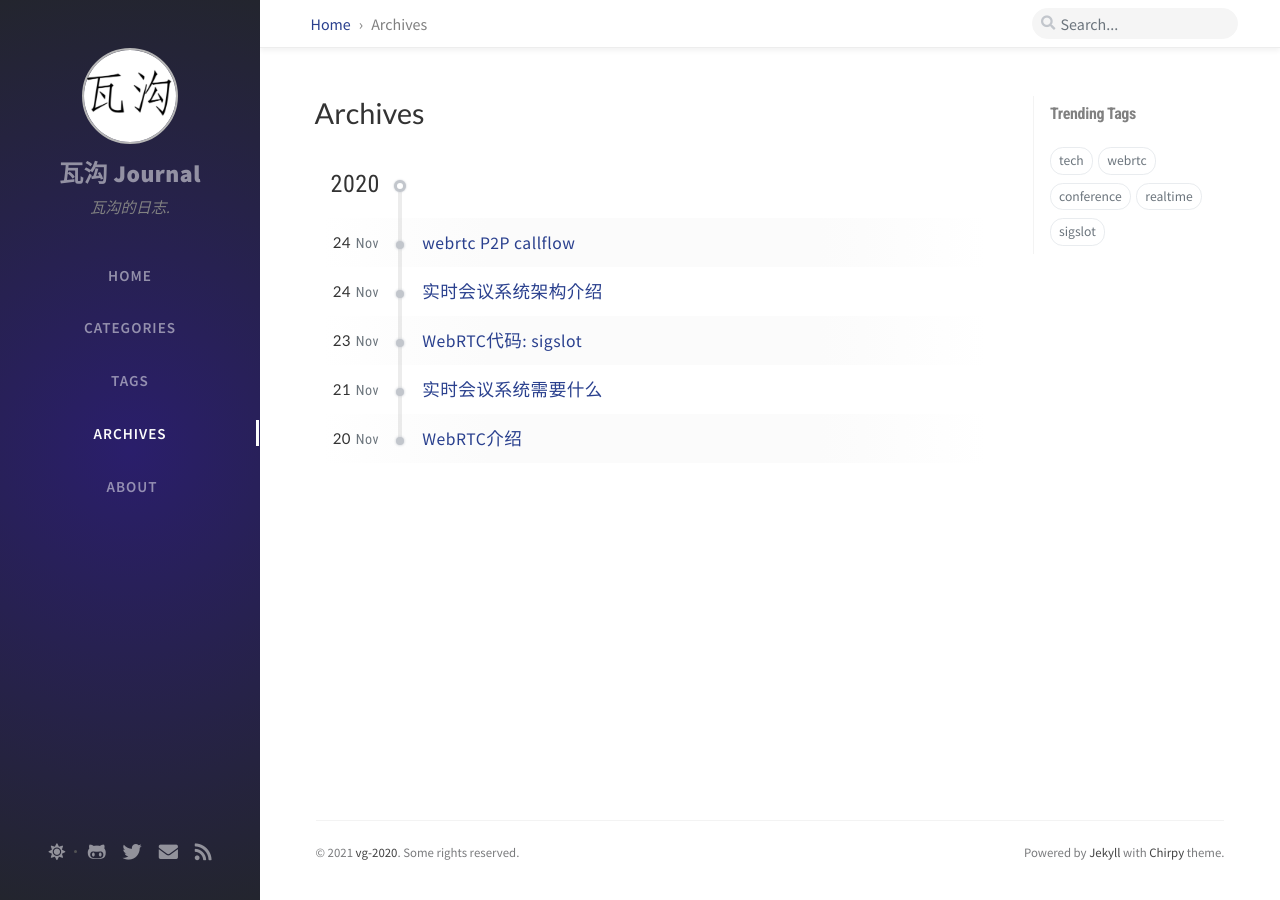
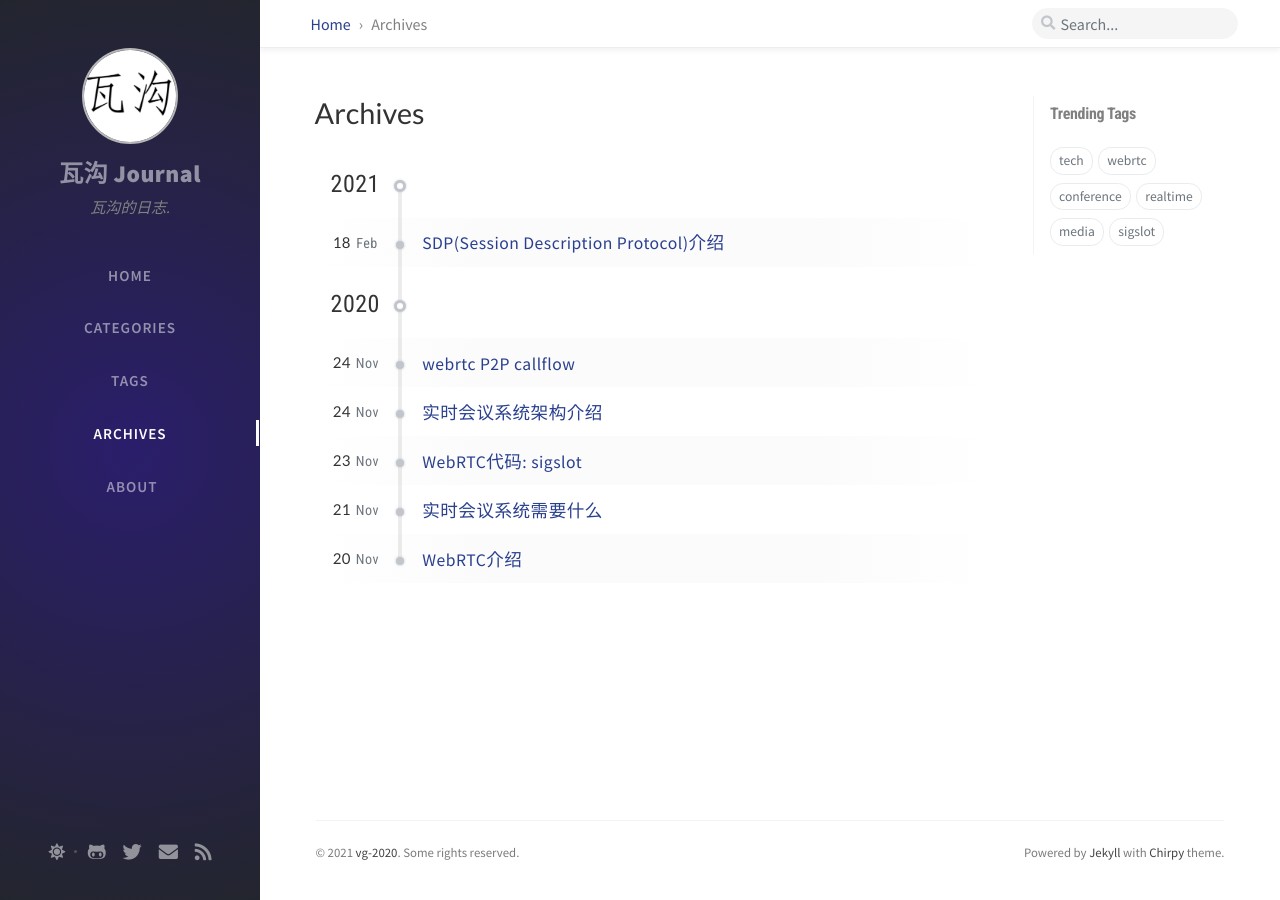
Before and after one commit to vg-2020/vg-2020.github.io, a Jekyll site: the page built from _tabs/archives.md, in a window 1280 px wide. Built offline with Jekyll 4.4.1, drawn with Linux system fonts in a browser that asks for light colours; nearby versions of some CDN libraries; comment, search, counter and statistics services are not loaded.

Commit message:
add SDP post

```diff
--- a/_drafts/2020-11-28-SDP.md
+++ b/_posts/2021-2-18-SDP.md
@@ -1,7 +1,7 @@
 ---
 layout: post
 title: "SDP(Session Description Protocol)介绍"
-date: 2020-11-28 00:01:00 -0000
+date: 2021-2-18 00:00:00 -0000
 categories: webrtc
 tag: [media,webrtc]
 ---
```
